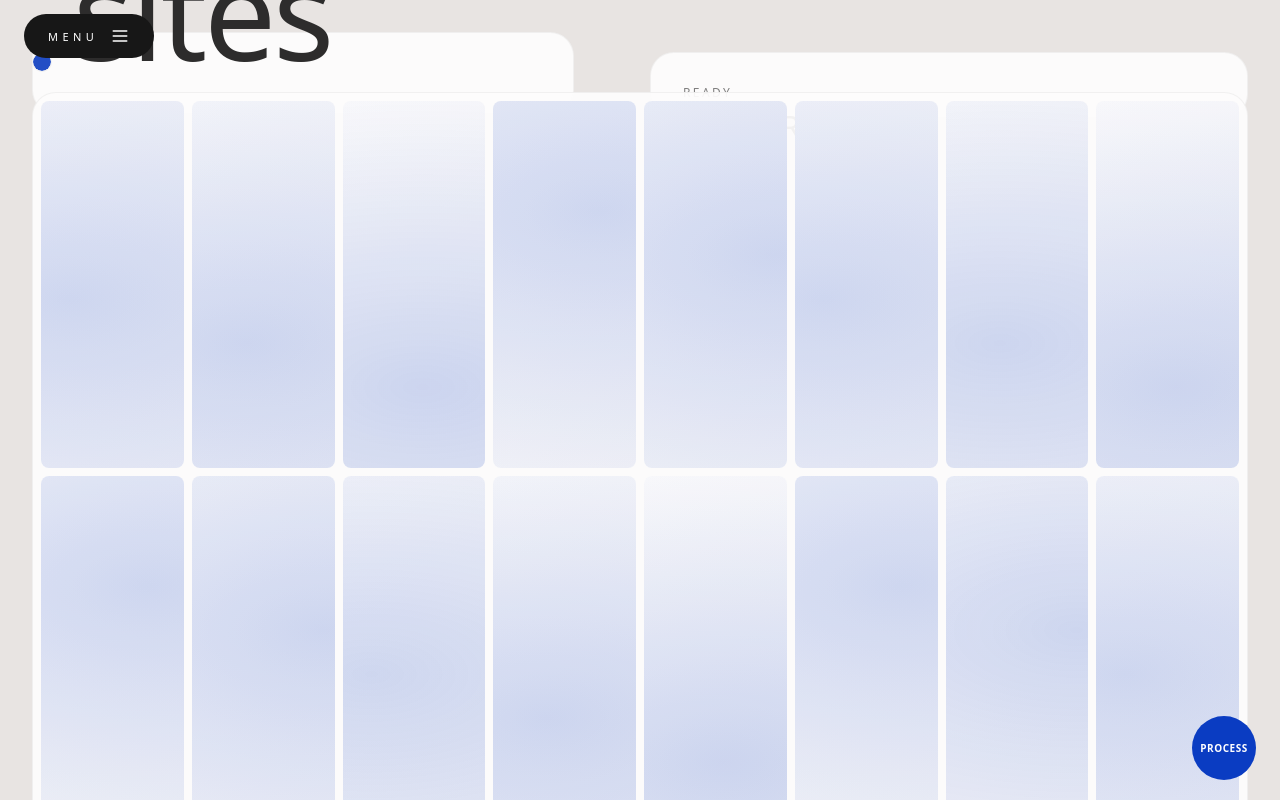
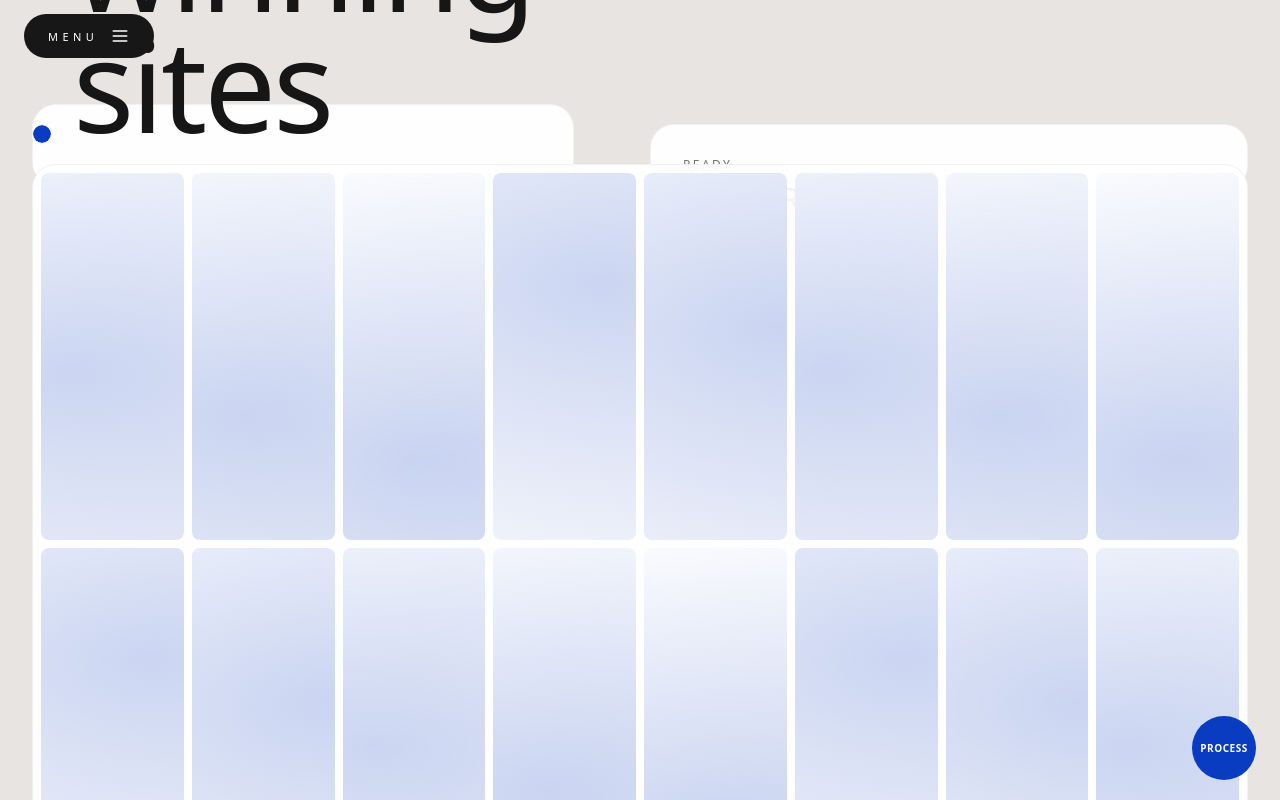
Before and after one commit to AA-4444/Digital-Forge, a React (Vite) app: page / in a window 1280 px wide. Shown: the top 800 px of the page. Built offline with nearby package versions, Linux system fonts and the light colour scheme.

Commit message:
anim fix

```diff
--- a/src/App.tsx
+++ b/src/App.tsx
@@ -5,7 +5,7 @@ import {
   useScroll,
   useTransform,
   useSpring,
-
+  useReducedMotion,
 } from "framer-motion";
 import { createPortal } from "react-dom";
 import { ArrowUpRight, Menu, X } from "lucide-react";
@@ -222,104 +222,113 @@ const Navigation = () => {
 };
 
 /* ---------- Reduced motion (как было) ---------- */
-/* ---------- Reduced motion: всегда ВКЛ анимации ---------- */
 const useRespectReducedMotion = () => {
-  return false; // iOS больше не отключит анимации
+  const sysPrefers = useReducedMotion();
+  const [force, setForce] = React.useState(false);
+  React.useEffect(() => {
+    setForce(typeof window !== "undefined" && localStorage.getItem("forceAnimations") === "1");
+  }, []);
+  return sysPrefers && !force;
 };
+
 /* ---------- Scene Stack (как в рабочем варианте) ---------- */
-
+const useIsMobile = () => {
+  const [m, setM] = React.useState(false);
+  React.useEffect(() => {
+    const mq = window.matchMedia?.("(max-width: 768px)");
+    const on = () => setM(!!mq?.matches);
+    on();
+    mq?.addEventListener?.("change", on);
+    return () => mq?.removeEventListener?.("change", on);
+  }, []);
+  return m;
+};
 
 export const SceneStack: React.FC<{ ids: string[]; children: React.ReactNode[] }> = ({
   ids,
   children,
 }) => {
   const prefersReduced = useRespectReducedMotion();
+  const isMobile = useIsMobile();
   const containerRef = useRef<HTMLDivElement | null>(null);
-
-  // 1vh в пикселях (без calc и юнитов) — стабильная высота, без швов
-  const [vhPx, setVhPx] = useState<number>(() =>
-    typeof window !== "undefined" ? (window.visualViewport?.height ?? window.innerHeight) : 0
-  );
-  useEffect(() => {
-    const recalc = () => setVhPx(window.visualViewport?.height ?? window.innerHeight);
-    recalc();
-    window.addEventListener("resize", recalc, { passive: true });
-    window.visualViewport?.addEventListener?.("resize", recalc);
-    return () => {
-      window.removeEventListener("resize", recalc);
-      window.visualViewport?.removeEventListener?.("resize", recalc as any);
-    };
-  }, []);
 
   if (prefersReduced) {
     return (
       <div ref={containerRef}>
         {children.map((child, i) => (
-          <section key={ids[i]} id={ids[i]} style={{ minHeight: vhPx }}>
-            {child}
+          <section key={ids[i]} id={ids[i]} className="min-h-[100vh] flex items-center">
+            <div className="w-full">{child}</div>
           </section>
         ))}
       </div>
     );
   }
 
-  // прокрутка контейнера
   const { scrollYProgress } = useScroll({
     target: containerRef,
     offset: ["start start", "end end"],
   });
 
-  // сглаживаем
-  const p = useSpring(scrollYProgress, { stiffness: 160, damping: 42, mass: 0.6 });
+  const smooth = useSpring(scrollYProgress, {
+    stiffness: 160,
+    damping: 42,
+    mass: 0.6,
+  });
 
   const count = children.length;
-
+  const totalH = (count - 1) * 100 + 100;
 
   return (
     <div
       id="stackRoot"
       ref={containerRef}
       className="relative"
-      style={{
-        height: `${count * vhPx}px`,   // просто N * vhPx
-        background: palette.bg,
-        transform: "none",
-        WebkitTransform: "none",
-        willChange: "auto",
-        overflow: "visible",
-      }}
+      /* важно: 1svh + 1px — так sticky-слои стыкуются без щелей */
+      style={{ height: `calc(${totalH} * 1svh + 1px)`, background: palette.bg }}
     >
       {children.map((child, i) => {
+        const start = i / count;
+        const end = (i + 1) / count;
         const isLast = i === count - 1;
 
-        // диапазоны для кроссфейда (без сдвигов по Y)
-        const start = i / count;
-        const end = (i + 1) / count;
+        const baseIn = isMobile ? 0.1 : 0.12;
+        const baseOut = isMobile ? 0.1 : 0.12;
+        const heroIn = isMobile ? 0.16 : 0.2;
+        const heroOut = isMobile ? 0.16 : 0.2;
 
-        // больший запас перекрытия, чтобы не было шва
-        const fade = 0.28;
+        const fadeIn = i === 0 ? heroIn : baseIn;
+        const fadeOut = i === 0 ? heroOut : baseOut;
 
-        const opacity = isLast
-          ? useTransform(p, [start, Math.min(end, start + fade), 1], [0, 1, 1])
-          : i === 0
-          ? useTransform(p, [start, end - fade, end], [1, 1, 0])
-          : useTransform(p, [start, start + fade, end - fade, end], [0, 1, 1, 0]);
+        const opacity =
+          i === 0
+            ? useTransform(smooth, [start, end - fadeOut, end], [1, 1, 0])
+            : isLast
+            ? useTransform(smooth, [start, Math.min(end, start + fadeIn), 1], [0, 1, 1])
+            : useTransform(smooth, [start, start + fadeIn, end - fadeOut, end], [0, 1, 1, 0]);
+
+        const delta = isMobile ? 6 : 10;
+        const y =
+          i === 0
+            ? useTransform(smooth, [start, end], [0, -delta])
+            : useTransform(smooth, [start, end], [delta, isLast ? 0 : -delta]);
+
+        const z = count - i;
 
         if (isLast) {
-          // последняя секция обычная, занимает ровно 1 экран (vhPx)
           return (
             <section
               key={ids[i]}
               id={ids[i]}
-              className="relative flex items-stretch"
-              style={{ minHeight: vhPx, zIndex: 1 }}
+              className="relative min-h-[calc(100svh+1px)] flex items-stretch"
+              style={{ zIndex: z }}
             >
               <motion.div
                 style={{
                   opacity,
-                  willChange: "opacity",          // НЕТ transform → нет швов
+                  y,
+                  willChange: "transform, opacity",
+                  transform: "translateZ(0)",
                   WebkitBackfaceVisibility: "hidden",
-                  backfaceVisibility: "hidden",
                 }}
                 className="w-full"
               >
@@ -329,29 +338,25 @@ export const SceneStack: React.FC<{ ids: string[]; children: React.ReactNode[] }
           );
         }
 
-        // sticky-слои поверх друг друга, без translateY
         return (
           <section
             key={ids[i]}
             id={ids[i]}
-            className="sticky top-0"
-            style={{
-              height: `${vhPx}px`,
-              zIndex: count - i,
-              WebkitBackfaceVisibility: "hidden",
-              backfaceVisibility: "hidden",
-            }}
+            /* -mt-px убирает тонкую белую линию при скролле */
+            className="sticky top-0 h-[100svh] flex items-center -mt-px"
+            style={{ zIndex: z }}
           >
             <motion.div
-              className="absolute inset-0"
               style={{
                 opacity,
-                willChange: "opacity",
+                y,
+                willChange: "transform, opacity",
+                transform: "translateZ(0)",
                 WebkitBackfaceVisibility: "hidden",
-                backfaceVisibility: "hidden",
               }}
+              className="w-full h-full flex items-center"
             >
-              {child}
+              <div className="w-full">{child}</div>
             </motion.div>
           </section>
         );
```
